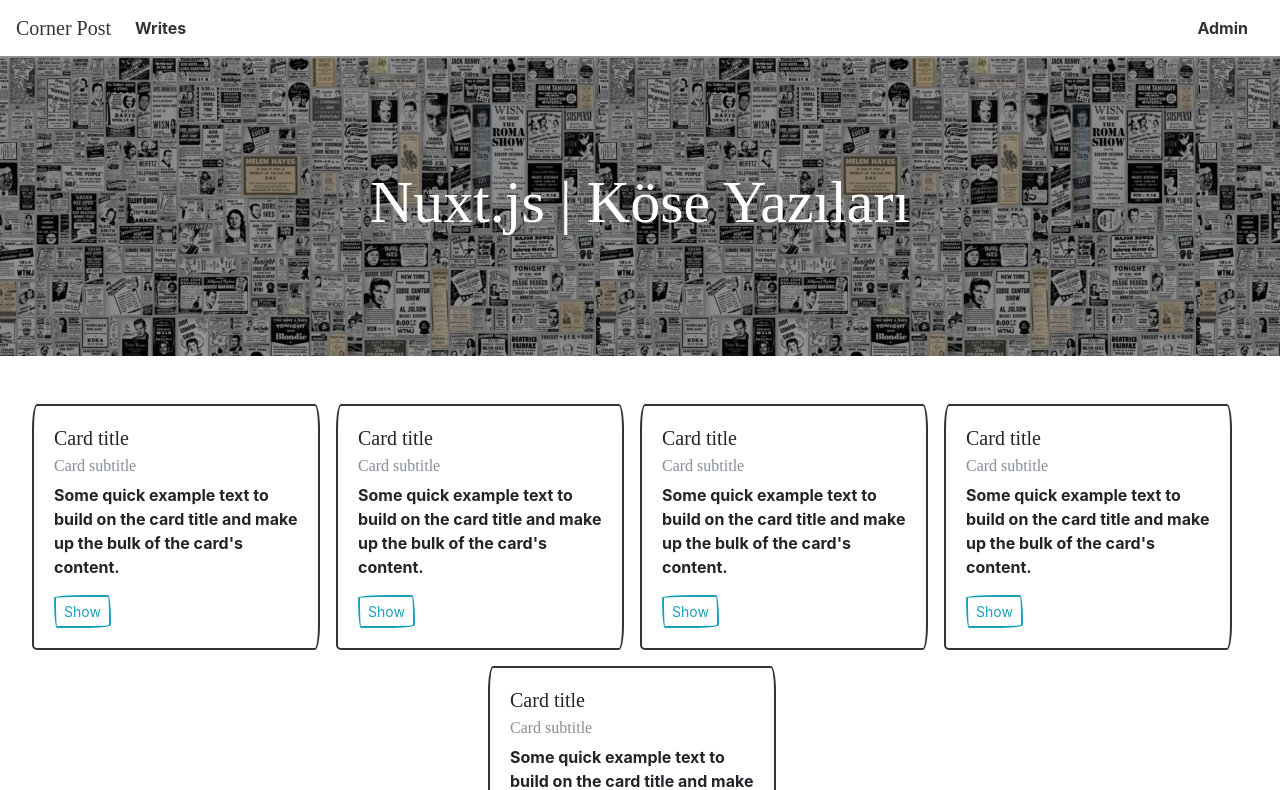
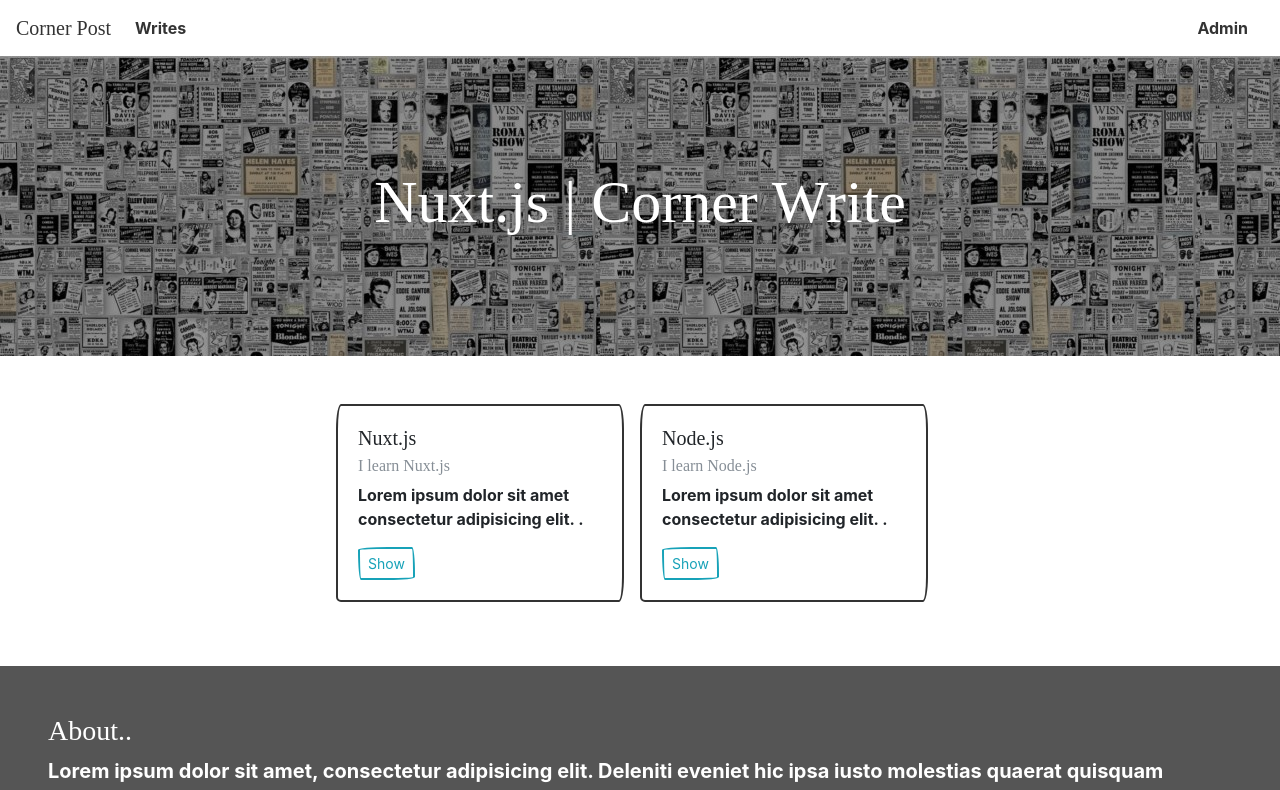
Before and after one commit to kemaloncell/corner-writing-blog, a Nuxt app: page / in a window 1280 px wide. Shown: the top 790 px of the page. Built offline with nearby package versions, Linux system fonts and the light colour scheme; a web font is replaced by a local one.

Commit message:
Adapting the structure to dynamic data

```diff
--- a/components/common/Banner.Vue
+++ b/components/common/Banner.Vue
@@ -1,7 +1,7 @@
 <template>
   <div class="container-fluid bg p-0 d-flex justify-content-center align-items-center">
     <div class="overlay"></div>
-    <h1 class="text-center text-white">Nuxt.js | Köse Yazıları</h1>
+    <h1 class="text-center text-white">Nuxt.js | Corner Write</h1>
   </div>
 </template>
 
--- a/components/post/Post.vue
+++ b/components/post/Post.vue
@@ -1,15 +1,15 @@
 <template>
   <div class="card mr-3 mb-3 card-success" style="width: 18rem">
     <div class="card-body">
-      <h5 class="card-title">Card title</h5>
-      <h6 class="card-subtitle mb-2 text-muted">Card subtitle</h6>
-      <p class="card-text">Some quick example text to build on the card title and make up the bulk of the card's content.</p>
+      <h5 class="card-title">{{ post.title }}</h5>
+      <h6 class="card-subtitle mb-2 text-muted">{{ post.subTitle }}</h6>
+      <p class="card-text">{{ post.text }}.</p>
 
       <div v-if="isAdmin" class="admin-button-container">
-        <a href="#" @click.prevent="$router.push('/admin/1')" class="btn btn-outline-warning btn-sm">Edit</a>
+        <a href="#" @click.prevent="$router.push(`/admin/${post.id}`)" class="btn btn-outline-warning btn-sm">Edit</a>
         <a href="#" class="btn btn-outline-danger btn-sm">Delete</a>
       </div>
-      <a v-else href="#" @click.prevent="$router.push('/posts/1')" class="btn btn-outline-info btn-sm">Show</a>
+      <a v-else href="#" @click.prevent="$router.push(`/posts/${post.id}`)" class="btn btn-outline-info btn-sm">Show</a>
     </div>
   </div>
 </template>
@@ -21,6 +21,10 @@ export default {
       type: Boolean,
       required: true,
     },
+    post: {
+      required: true,
+      type: Object,
+    },
   },
 };
 </script>
--- a/components/post/PostList.vue
+++ b/components/post/PostList.vue
@@ -1,6 +1,6 @@
 <template>
   <div class="container-fluid mt-5 d-flex flex-wrap justify-content-center align-items-center">
-    <Post v-for="index in 5" :is-admin="isAdmin" :key="index" />
+    <Post :post="post" v-for="post in posts" :is-admin="isAdmin" :key="post.id" />
   </div>
 </template>
 
@@ -17,6 +17,11 @@ export default {
       required: false,
       default: false,
     },
+
+    posts: {
+      required: true,
+      type: Array,
+    },
   },
 };
 </script>
--- a/pages/index.vue
+++ b/pages/index.vue
@@ -1,6 +1,6 @@
 <template>
   <div>
-    <PostList />
+    <PostList :posts="fetchedPosts" />
     <About />
   </div>
 </template>
@@ -13,6 +13,14 @@ export default {
     PostList,
     About,
   },
+  data() {
+    return {
+      fetchedPosts: [
+        { id: 1, title: 'Nuxt.js', subTitle: 'I learn Nuxt.js', text: 'Lorem ipsum dolor sit amet consectetur adipisicing elit. ', author: 'Kemal Öncel' },
+        { id: 2, title: 'Node.js', subTitle: 'I learn Node.js', text: 'Lorem ipsum dolor sit amet consectetur adipisicing elit. ', author: 'Kemal Öncel' },
+      ],
+    };
+  },
 };
 </script>
 
```
